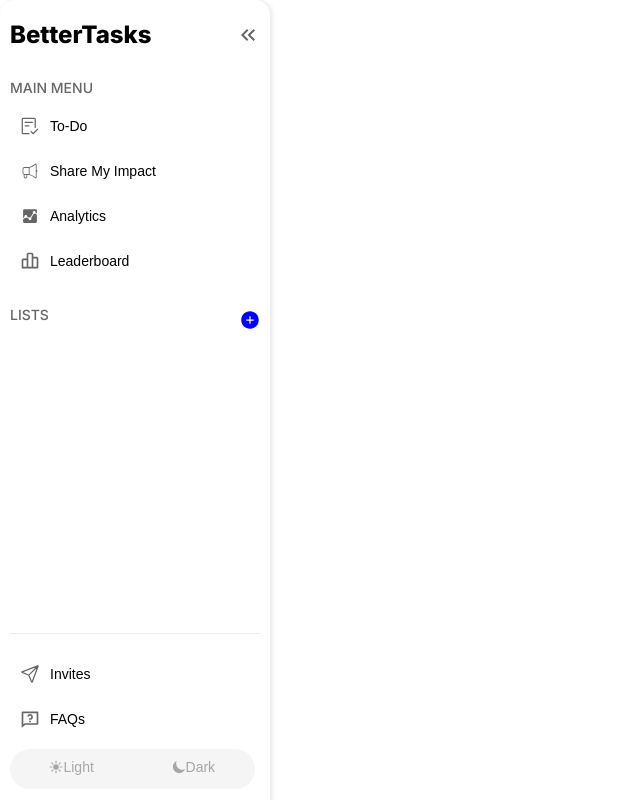
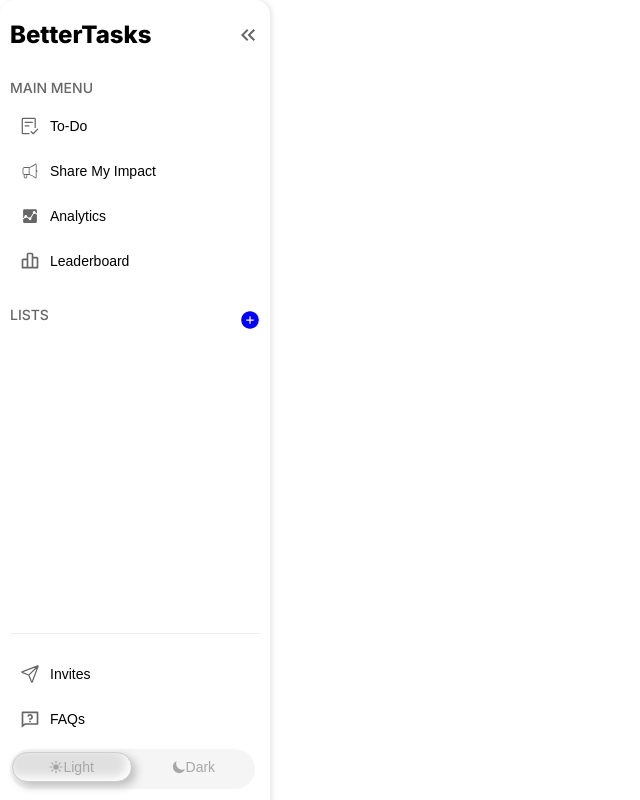
Before and after one commit to UnknownXstark/To-Do-List, a React (Vite) app: page / in a window 1280 px wide. Shown: the whole page, without its empty margins (0-640 px from the left). Built offline with nearby package versions, Linux system fonts and the light colour scheme.

Commit message:
updates to css

```diff
--- a/src/components/Sidebar/Sidebar.css
+++ b/src/components/Sidebar/Sidebar.css
@@ -220,6 +220,20 @@ body.dark {
   color: #e7e9ea;
 }
 
+.sidebar-theme-options button.active {
+  color: black;
+  background-color: #e0e0e0;
+  border: 1px solid #cecece;
+  box-shadow: 4px 4px 10px #bcbcbc, inset -4px -4px 10px #ffffff;
+}
+
+body.dark .sidebar-theme-options button.active {
+  color: #ffffff;
+  background-color: #1d2631;
+  border: 1px solid #2f3336;
+  box-shadow: 2px 2px 5px #0f1419, inset -2px -2px 5px #252b30;
+}
+
 .sidebar-theme-options button:active {
   color: black;
   background-color: #e0e0e0;
```
